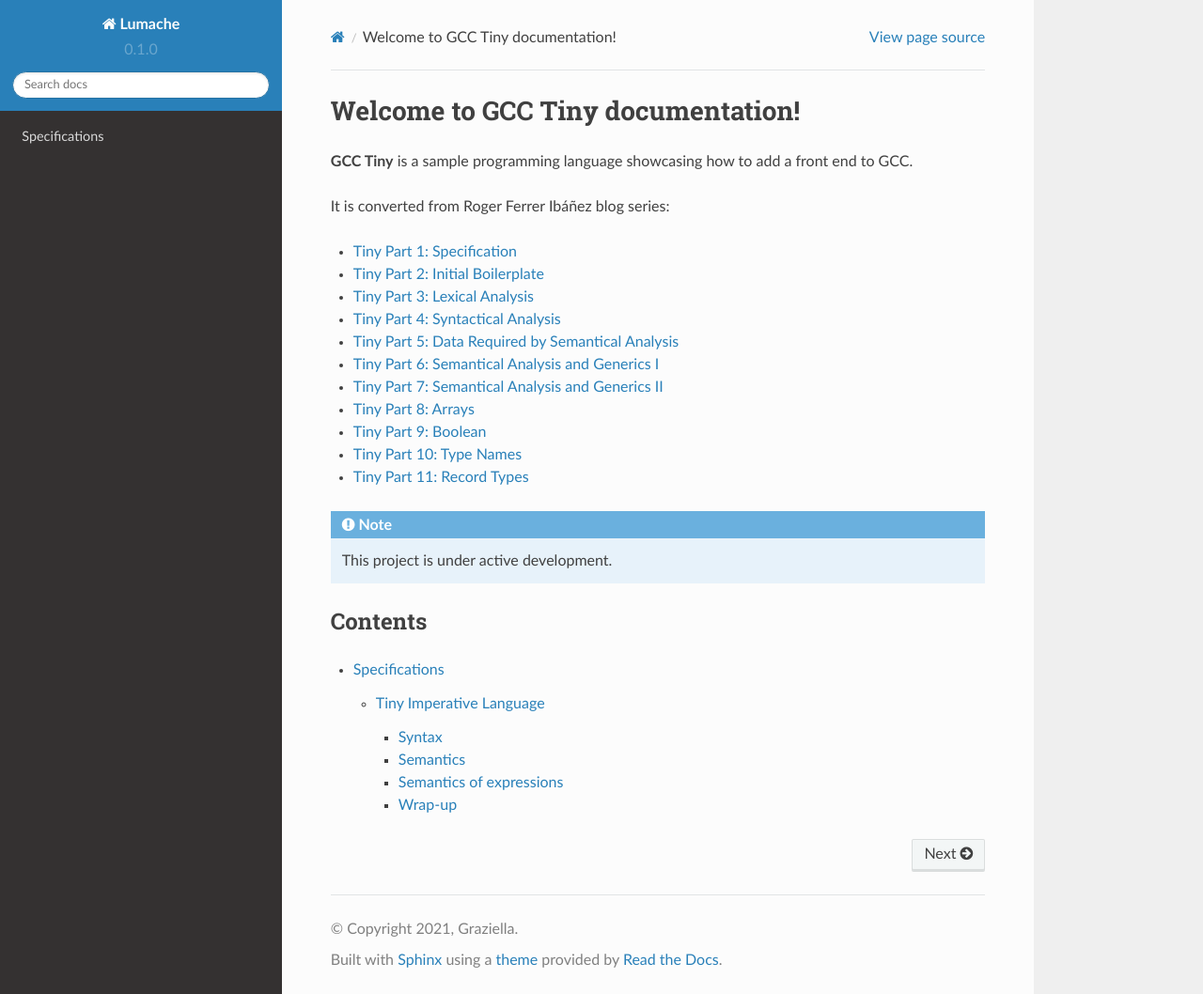
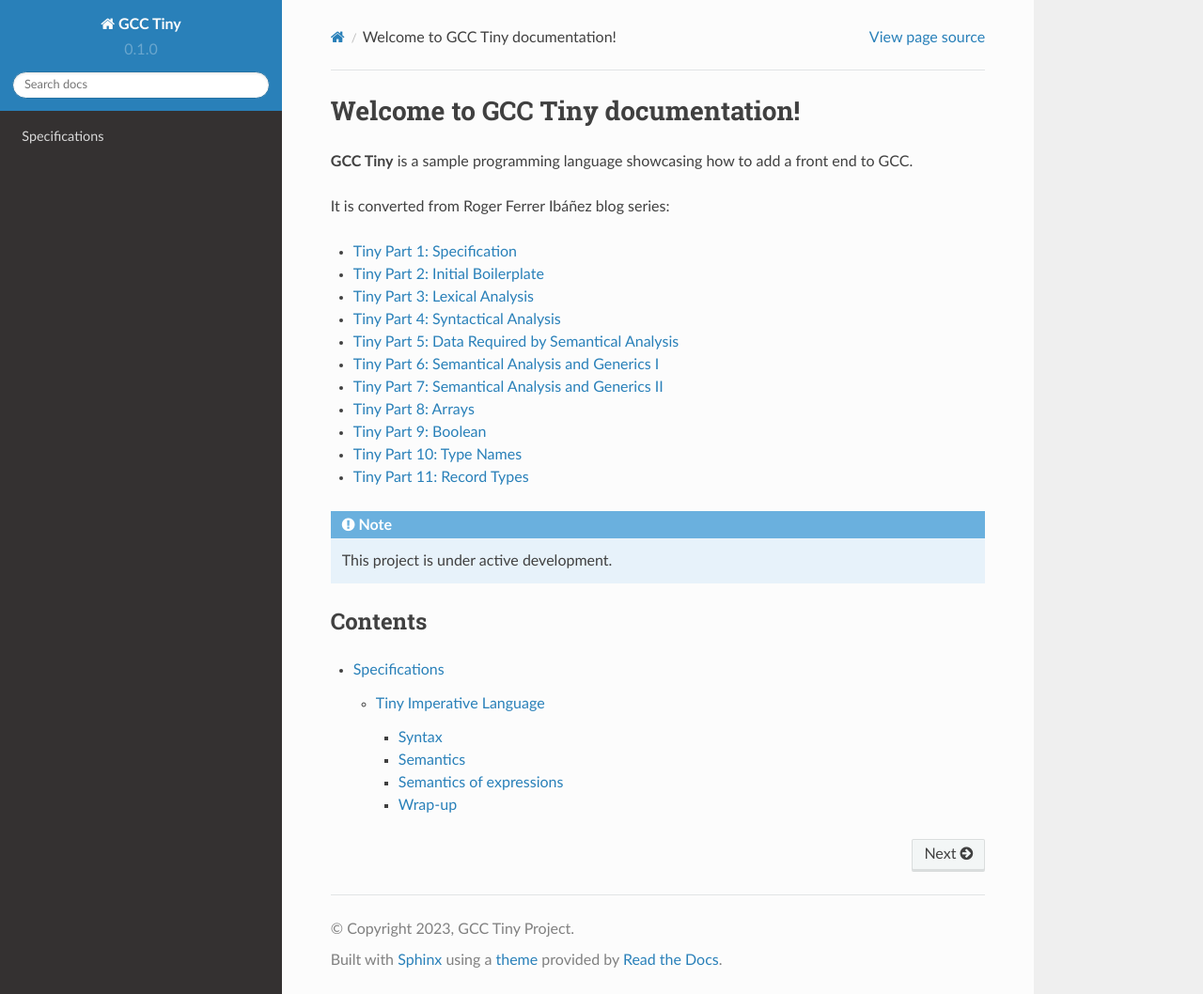
Before and after one commit to GCC-Tiny/gcc-tiny-docs-rtd, a Sphinx documentation site: the page built from docs/source/index.rst, in a window 1280 px wide and 1058 px high. Shown: the whole window at 94% size. Built offline with Sphinx 7.4.7 and the Read the Docs theme 2.0.0, drawn with Linux system fonts in a browser that asks for light colours.

Commit message:
Update project.toml and conf,.py

```diff
--- a/docs/source/conf.py
+++ b/docs/source/conf.py
@@ -2,9 +2,9 @@
 
 # -- Project information
 
-project = 'Lumache'
-copyright = '2021, Graziella'
-author = 'Graziella'
+project = 'GCC Tiny'
+copyright = '2023, GCC Tiny Project'
+author = 'GCC Tiny'
 
 release = '0.1'
 version = '0.1.0'
--- a/pyproject.toml
+++ b/pyproject.toml
@@ -3,6 +3,6 @@ requires = ["flit_core >=3.2,<4"]
 build-backend = "flit_core.buildapi"
 
 [project]
-name = "lumache"
-authors = [{name = "Graziella", email = "graziella@lumache"}]
+name = "GCC Tiny"
+authors = [{name = "GCC Tiny", email = "gcctiny@github.com"}]
 dynamic = ["version", "description"]
```
